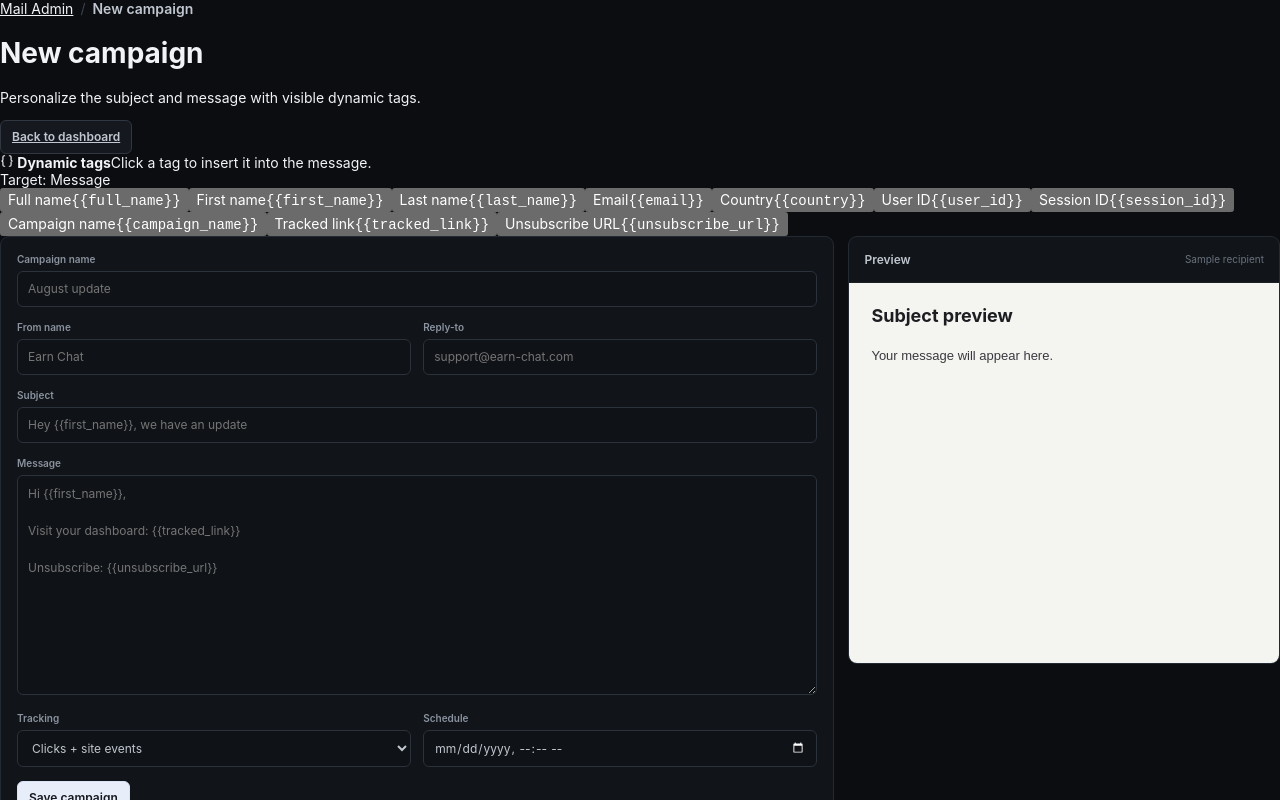
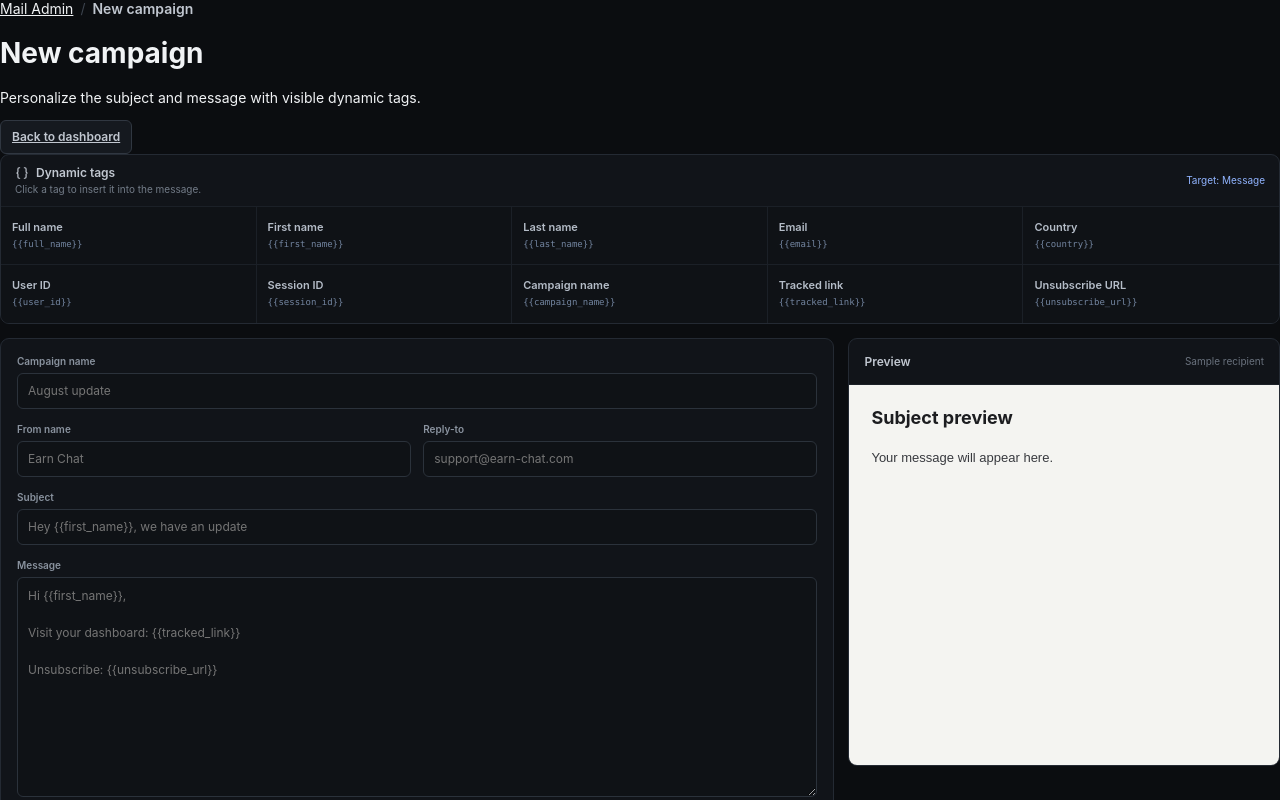
Before and after one commit to KSamtoclef/mail-admin, a Next.js app: page /campaigns/new in a window 1280 px wide. Shown: the top 800 px of the page. Built offline with nearby package versions, Linux system fonts and the light colour scheme.

Commit message:
Polish dynamic tag picker UI

```diff
--- a/components/DynamicTagPicker.tsx
+++ b/components/DynamicTagPicker.tsx
@@ -2,6 +2,7 @@
 
 import { Braces } from "lucide-react";
 import { TEMPLATE_TAGS } from "@/lib/template-tags";
+import styles from "./DynamicTagPicker.module.css";
 
 export default function DynamicTagPicker({
   onInsert,
@@ -11,19 +12,19 @@ export default function DynamicTagPicker({
   activeTarget: "subject" | "body";
 }) {
   return (
-    <section className="dynamicTags" aria-label="Dynamic tags">
-      <div className="dynamicTagsHeader">
+    <section className={styles.wrap} aria-label="Dynamic tags">
+      <div className={styles.header}>
         <div>
           <strong><Braces size={14} /> Dynamic tags</strong>
           <span>Click a tag to insert it into the {activeTarget === "subject" ? "subject" : "message"}.</span>
         </div>
-        <span className="dynamicTarget">Target: {activeTarget === "subject" ? "Subject" : "Message"}</span>
+        <span className={styles.target}>Target: {activeTarget === "subject" ? "Subject" : "Message"}</span>
       </div>
-      <div className="dynamicTagList">
+      <div className={styles.list}>
         {TEMPLATE_TAGS.map((tag) => (
           <button
             key={tag.key}
-            className="dynamicTagButton"
+            className={styles.button}
             type="button"
             title={tag.description}
             onClick={() => onInsert(tag.token)}
```
